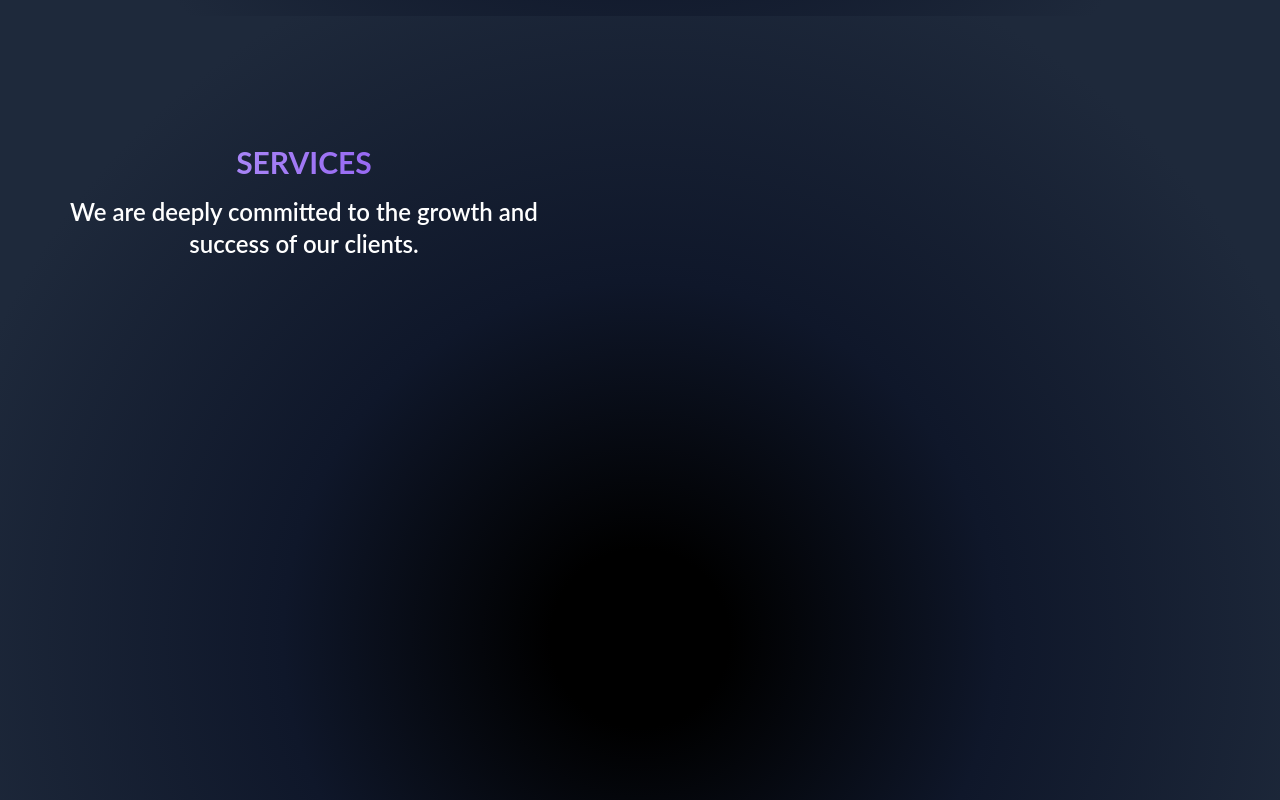
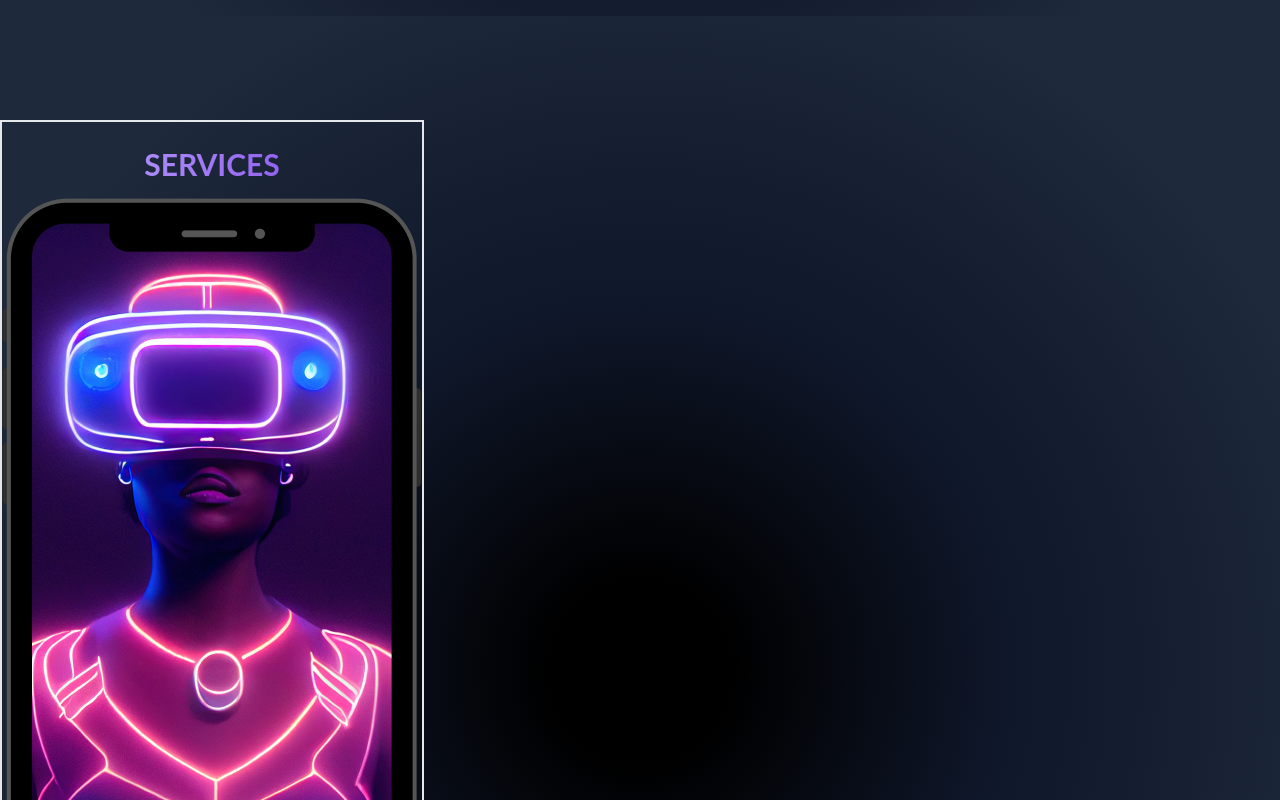
Before and after one commit to fmg-praveensharma/gal-website, a React (Create React App) app: page / in a window 1280 px wide. Shown: the part 1600-2400 px from the top of the page. Built offline with nearby package versions, Linux system fonts and the light colour scheme.

Commit message:
add Image to service

```diff
--- a/src/components/Services.js
+++ b/src/components/Services.js
@@ -4,6 +4,7 @@ import img2 from "../images/ram6.jpg";
 import img3 from "../images/ram1.jpg";
 import img4 from "../images/ram2.jpg";
 import logoImage from "../images/logo.png";
+import mobileImg from "../images/Mobile.png"
 
 const Services = () => {
   return (
@@ -11,16 +12,23 @@ const Services = () => {
       {/* Main div container */}
       <div data-aos="" className=" mt-10 flex justify-between">
         {/* Left div */}
-        <div className="my-4 py-4">
-          <h2 className="my-2 text-center text-3xl bg-gradient-to-r from-violet-300 to-violet-600 bg-clip-text text-transparent mb-4 uppercase font-bold">
-            services
-          </h2>
-          <h2 className="mt-4 mx-12 text-center text-xl lg:text-2xl font-semibold text-white">
-            We are deeply committed to the growth and success of our clients.
-          </h2>
+        <div className="my-4 py-4 border-2">
+          <div>
+            <h2 className="my-2 text-center text-3xl bg-gradient-to-r from-violet-300 to-violet-600 bg-clip-text text-transparent mb-4 uppercase font-bold">
+              services
+            </h2>
+
+          </div>
+          <div className="flex justify-center">
+            <img
+              alt="card img"
+              className="rounded-t"
+              src={mobileImg}
+            />
+          </div>
         </div>
         {/* Right div */}
-        <div className="px-12 w-2/3 my-4 flex flex-col justify-center" data-aos="fade-down" data-aos-delay="600">
+        <div className="border-2 px-12 w-2/3 my-4 flex flex-col justify-center" data-aos="fade-down" data-aos-delay="600">
           <div className="flex flex-row justify-start items-center gap-x-5 py-2">
             <img
               alt="card img"
```
Also changed, not shown: src/images/Mobile.png (added).
